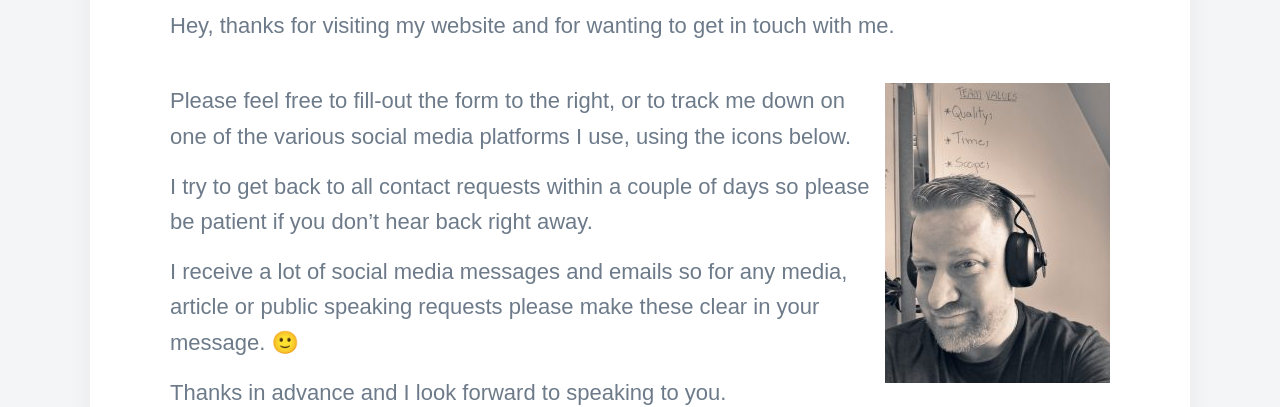
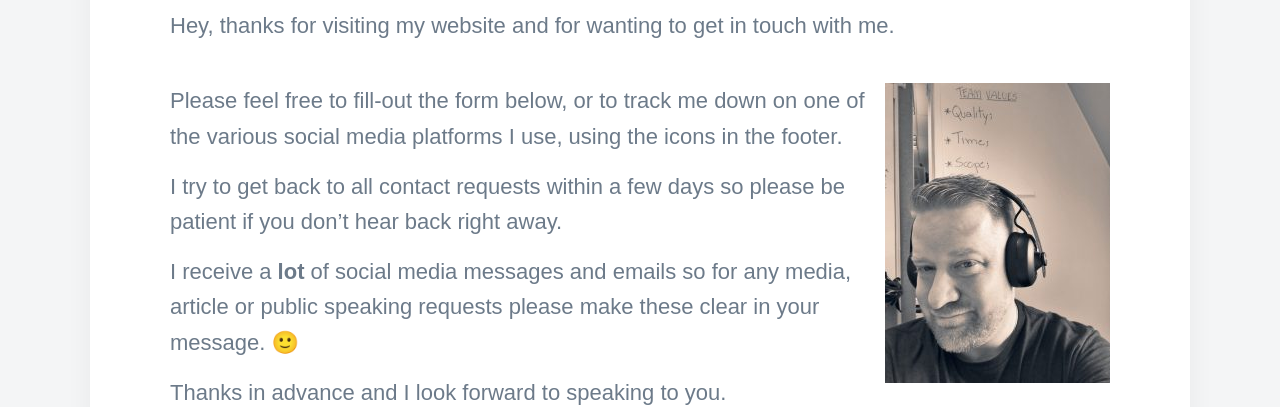
Before and after one commit to TheTestingMuse/thetestingmuse.github.io, a Jekyll site: the page built from _pages/contact.md, in a window 1280 px wide. Shown: the part 659-1066 px from the top of the page. Built offline with Jekyll 4.4.1, drawn with Linux system fonts in a browser that asks for light colours; nearby versions of some CDN libraries; some web fonts are replaced.

```diff
--- a/_pages/contact.md
+++ b/_pages/contact.md
@@ -10,11 +10,11 @@ Hey, thanks for visiting my website and for wanting to get in touch with me.
 
 <img src="images/posts/ACS_0139-225x300.jpg" alt="Photo of David Williams" style="float:right; width:225px; height:300px;" />
 
-Please feel free to fill-out the form to the right, or to track me down on one of the various social media platforms I use, using the icons below.
+Please feel free to fill-out the form below, or to track me down on one of the various social media platforms I use, using the icons in the footer.
 
-I try to get back to all contact requests within a couple of days so please be patient if you don’t hear back right away.
+I try to get back to all contact requests within a few days so please be patient if you don’t hear back right away.
 
-I receive a lot of social media messages and emails so for any media, article or public speaking requests please make these clear in your message. 🙂
+I receive a **lot** of social media messages and emails so for any media, article or public speaking requests please make these clear in your message. 🙂
 
 Thanks in advance and I look forward to speaking to you.
 
```
Also changed, not shown: _posts/2016-07-31-assumptions-vs-biases.md (+1 -1 lines).
